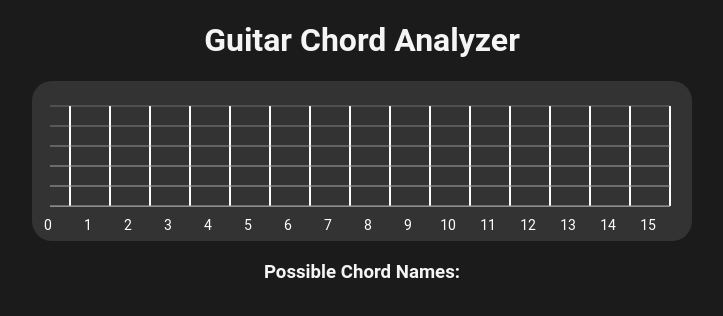
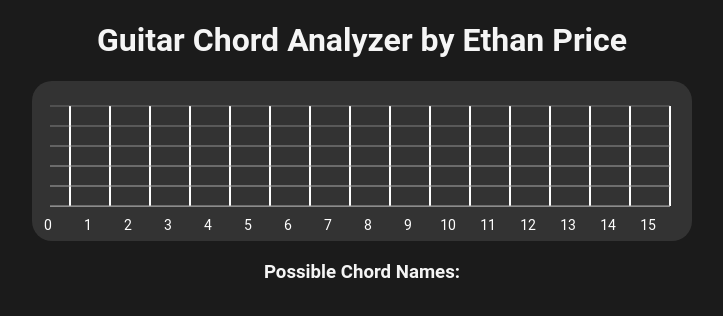
Before and after one commit to ethanprice38/guitarchordanalyzer, a React (Create React App) app in the folder frontend/: page / in a window 1280 px wide. Shown: the top 316 px of the page, without its empty margins (278-1001 px from the left). Built offline with nearby package versions, Linux system fonts and the light colour scheme.

Commit message:
requirements.txt

```diff
--- a/frontend/src/App.js
+++ b/frontend/src/App.js
@@ -34,7 +34,7 @@ function App() {
   return (
     <div style={{backgroundColor: '#1B1B1B'}}>
       <div className="App">
-        <h1 style={{fontFamily: 'Roboto', color: 'whitesmoke'}}>Guitar Chord Analyzer</h1>
+        <h1 style={{fontFamily: 'Roboto', color: 'whitesmoke'}}>Guitar Chord Analyzer by Ethan Price</h1>
         <div>
           <InteractiveFretboard className="fretboard" onFretboardChanges={handleFretboardChanges}/>
         </div>
```
Also changed, not shown: 1 other file (tests, documents, lock files or other folders).
